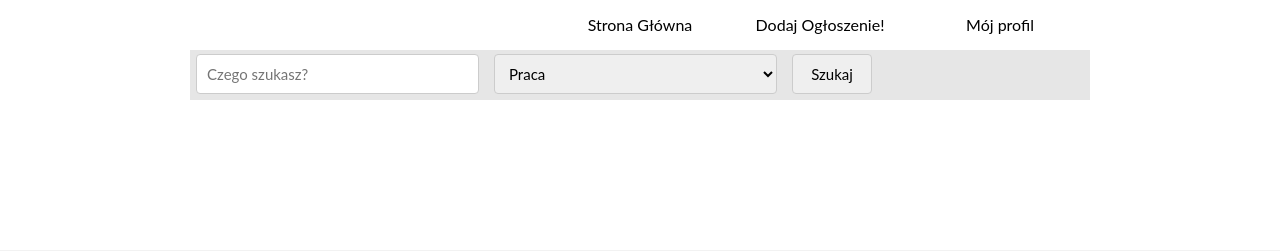
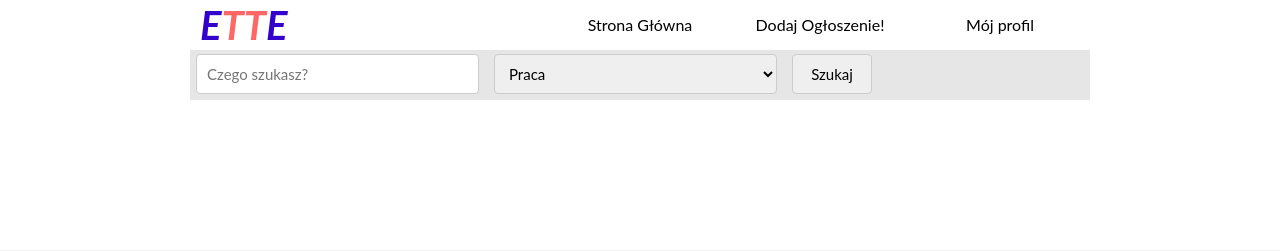
Before and after one commit to D3XT3RR/ette1, a PHP site: page / in a window 1280 px wide. Shown: the top 251 px of the page. Run offline with PHP 8.4, Linux system fonts and the light colour scheme; data that the repository does not hold is empty; some web fonts are replaced.

Commit message:
Update index.php

```diff
--- a/index.php
+++ b/index.php
@@ -25,7 +25,11 @@ session_start();
     <div class="header">
     <div class="auto">
       <div class="menu">
-        <div class="logo"></div>
+        <div class="logo">
+          <div class="blue">E</div>
+          <div class="red">TT</div>
+          <div class="blue">E</div>
+        </div>
         <div class="buttonPanel">
           <div id="1Button" class="button color"></div>
           <div id="2Button" class="button color"></div>
```
